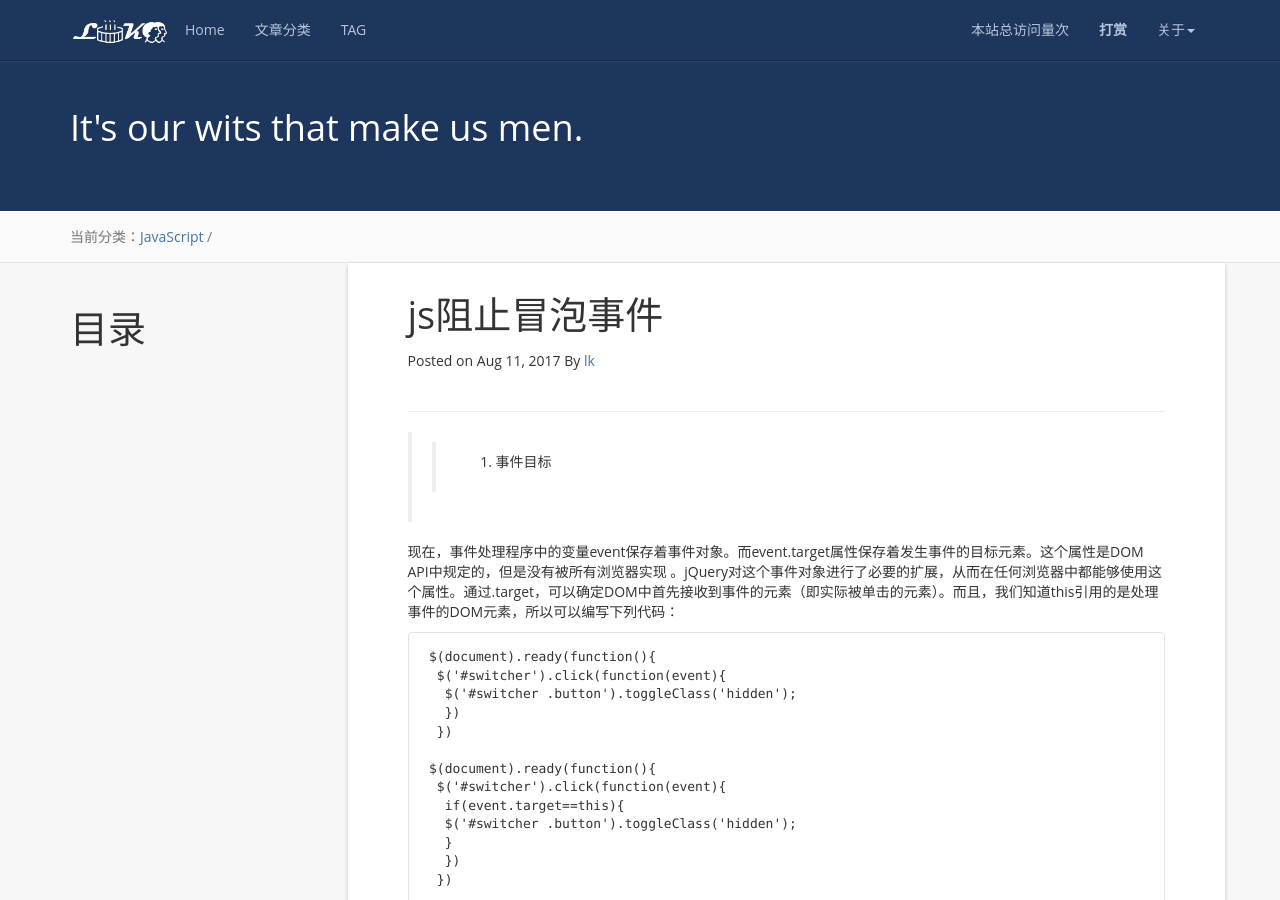
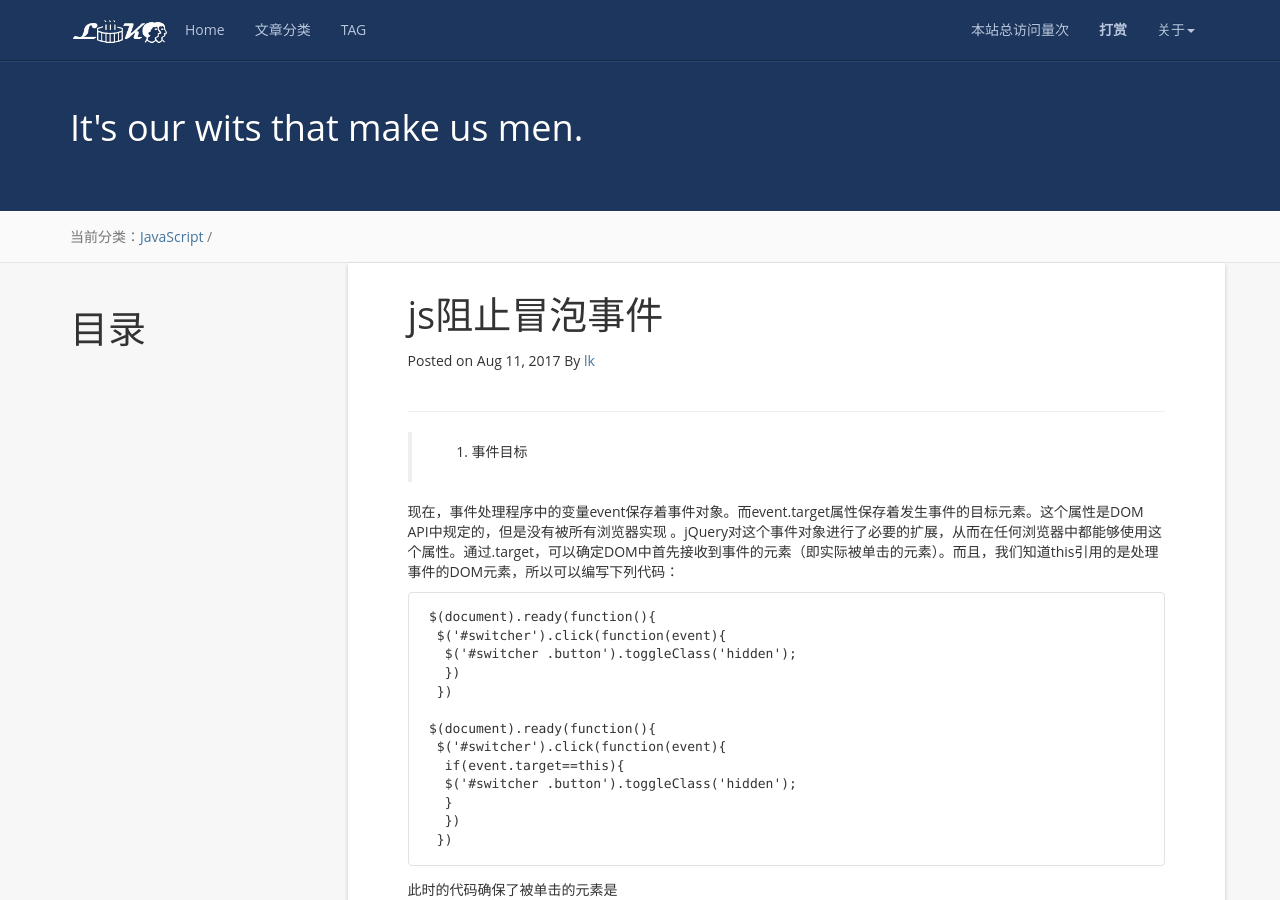
Before and after one commit to gitlk/gitlk.github.io, a Jekyll site: the page built from _posts/2017-08-11-js阻止冒泡事件.md, in a window 1280 px wide and 900 px high. Built offline with Jekyll 4.4.1, drawn with Linux system fonts in a browser that asks for light colours; nearby versions of some CDN libraries; a script that is not in the unit is left out; comment, search, counter and statistics services are not loaded.

```diff
--- a/_posts/2017-08-11-js阻止冒泡事件.md
+++ b/_posts/2017-08-11-js阻止冒泡事件.md
@@ -10,7 +10,7 @@ tags: ["JavaScript","前端web"]
 {:toc}
 
 -------------------------------------------
->>1. 事件目标
+>1. 事件目标
 
 现在，事件处理程序中的变量event保存着事件对象。而event.target属性保存着发生事件的目标元素。这个属性是DOM API中规定的，但是没有被所有浏览器实现 。jQuery对这个事件对象进行了必要的扩展，从而在任何浏览器中都能够使用这个属性。通过.target，可以确定DOM中首先接收到事件的元素（即实际被单击的元素）。而且，我们知道this引用的是处理事件的DOM元素，所以可以编写下列代码：
 ~~~~~~~
@@ -34,7 +34,7 @@ $(document).ready(function(){
  ~~~~
  而不是其他后代元素。现在，单击按钮不会再折叠样式转换器，而单击边框则会触发折叠操作。但是，单击标签同样什么也不会发生，因为它也是一个后代元素。实际上，我们可以不把检查代码放在这里，而是通过修改按钮的行为来达到目标 。
 
->>2. 停止事件传播
+>2. 停止事件传播
 
 事件对象还提供了一个.stopPropagation()方法，该方法可以完全阻止事件冒泡。与.target类似，这个方法也是一种纯JavaScript特性，但在跨浏览器的环境中则无法安全地使用 。不过，只要我们通过jQuery来注册所有的事件处理程序，就可以放心地使用这个方法。
 下面，我们会删除刚才添加的检查语句event.target == this，并在按钮的单击处理程序中添加一些代码：
@@ -48,12 +48,12 @@ $(document).ready(function(){
 ~~~~~~~
   同以前一样，需要为用作单击处理程序的函数添加一个参数，以便访问事件对象。然后，通过简单地调用event.stopPropagation()就可以避免其他所有DOM元素响应这个事件。这样一来，单击按钮的事件会被按钮处理，而且只会被按钮处理。单击样式转换器的其他地方则可以折叠和扩展整个区域。
 
-  >>3. 默认操作
+  >3. 默认操作
 
 如果我们把单击事件处理程序注册到一个锚元素，而不是一个外层的\<div>上，那么就要面对另外一个问题：当用户单击链接时，浏览器会加载一个新页面。这种行为与我们讨论的事件处理程序不是同一个概念，它是单击锚元素的默认操作。类似地，当用户在编辑完表单后按下回车键时，会触发表单的submit事件，在此事件发生后，表单提交才会真正发生。
 如果我们不希望执行这种默认操作，那么在事件对象上调用.stopPropagation()方法也无济于事，因为默认操作不是在正常的事件传播流中发生的。在这种情况下，.preventDefault()方法则可以在触发默认操作之前终止事件 。
 
->>提示
+>提示
 
  当在事件的环境中完成了某些验证之后，通常会用到.preventDefault()。例如，在表单提交期间，我们会对用户是否填写了必填字段进行检查，如果用户没有填写相应字段，那么就需要阻止默认操作。我们将在第8章详细讨论表单验证。
 事件传播和默认操作是相互独立的两套机制，在二者任何一方发生时，都可以终止另一方。如果想要同时停止事件传播和默认操作，可以在事件处理程序中返回false，这是对在事件对象上同时调用.stopPropagation()和.preventDefault()的一种简写方式。
```
